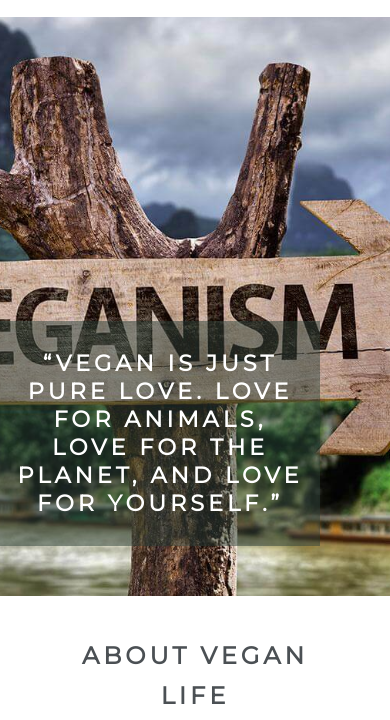
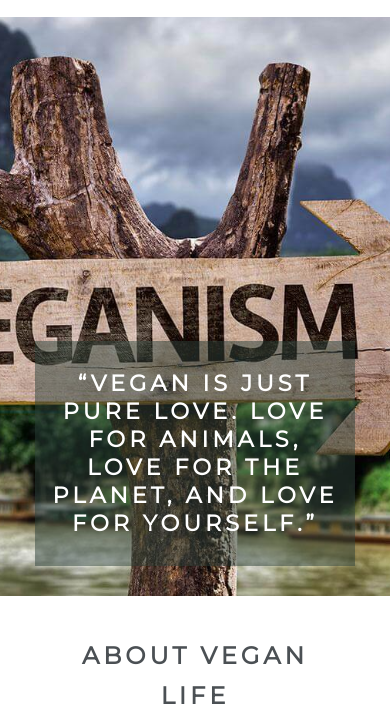
Before and after one commit to ChristianCricchi/Vegan-Life, a plain HTML site: page index.html in a window 390 px wide. Shown: the part 124-844 px from the top of the page. Drawn offline with Linux system fonts and the light colour scheme.

Commit message:
Center cover text for tablet and mobile.

```diff
--- a/assets/css/style.css
+++ b/assets/css/style.css
@@ -346,8 +346,11 @@ footer {
         font-size: 160%;
     }
 
+    #cover-text {
+        width: 300px;
+    }
+
     #about-outer {
-
         width: 70%;
         margin: 0 auto;
     }
@@ -393,11 +396,6 @@ footer {
 
 @media screen and (max-width: 768px) {
 
-    #about-text h2 {
-        line-height: 40px;
-
-    }
-
     #logo {
         margin-bottom: 0;
     }
@@ -434,17 +432,22 @@ footer {
 
     #cover-text {
         padding: 10px;
-        width: 300px;
         height: auto;
-        position: absolute;
-        left: 0px;
-        bottom: 50px;
+        left: 0;
+        right: 0;
+        bottom: 5%;
+        margin: auto;
+    }
+
+    #about-text h2 {
+        line-height: 40px;
+
     }
 
     .vegan-images {
         height: 150px;
         width: 150px;
-        }
+    }
 
     #contribute-form {
         top: 5%;
@@ -459,6 +462,13 @@ footer {
     /* For mobile device sizes from 480px wide and down */
 @media screen and (max-width: 480px) {
 
+    #cover-text {
+        left: 0;
+        right: 0;
+        bottom: 5%;
+        margin: auto;
+    }
+
     #pose-links div {
         clear: both;
         width: 100%;
```
